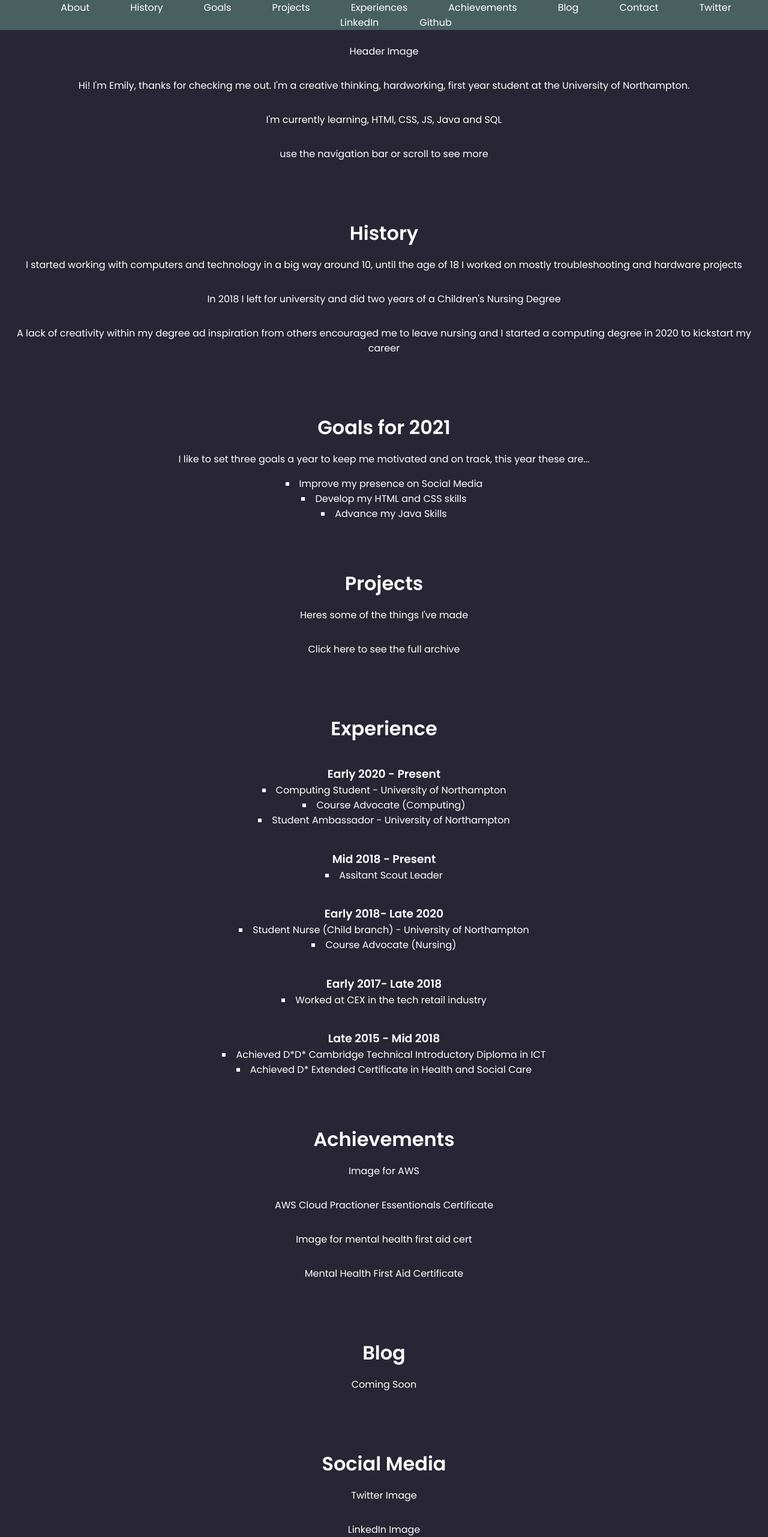
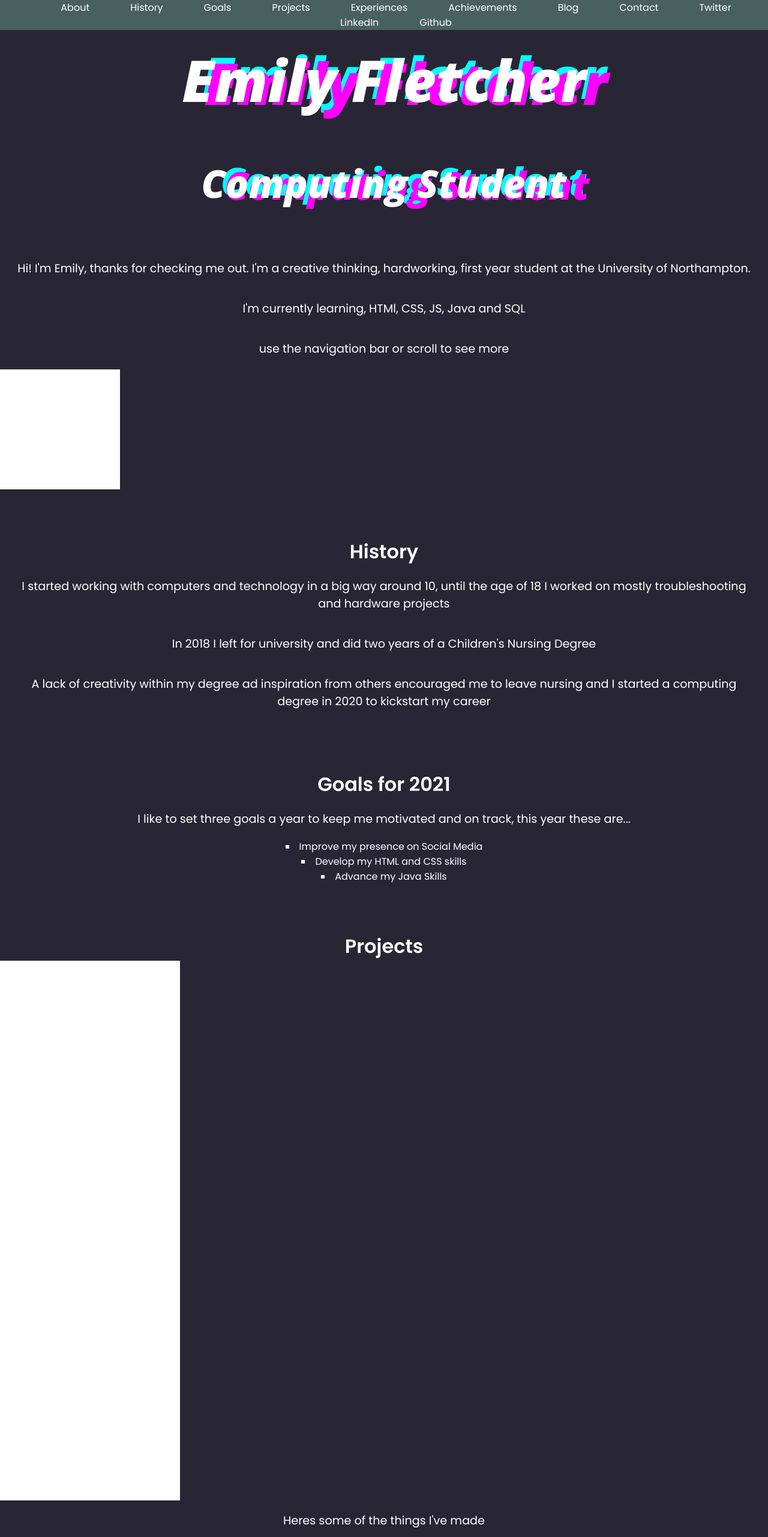
Before and after one commit to EmilyF99/Personal-Website-2021, a plain HTML site: page index.html in a window 1280 px wide. Shown: the top 2563 px of the page at 60% size. Drawn offline with nearby package versions, Linux system fonts and the light colour scheme.

Commit message:
Added header and image placeholder(incorrect pos)

```diff
--- a/desktop.css
+++ b/desktop.css
@@ -25,6 +25,27 @@ body {
                          "contact"
                          "footer";
 }
+
+h1 {
+    font-family: 'Poppins', sans-serif;
+}
+
+h3 {
+    font-family: 'Poppins', sans-serif;
+    padding-top: 2em;
+}
+
+p {
+    font-family: 'Poppins', sans-serif;
+    padding: 1em;
+    font-size: 1.2em;
+}
+
+li {
+    font-family: 'Poppins', sans-serif;
+    list-style: square;
+}
+
 nav {
     position:fixed;
     background-color: #486060;
@@ -38,13 +59,72 @@ nav li{
     grid-area:nav-behind;
 }
 
-.landing {
+.landing h1 {
     grid-area:landing;
+    font-family:'Open Sans', sans-serif;
+    font-size:6em;
+}
+
+.landing h1:nth-of-type(2) {
+    grid-area:landing;
+    font-family:'Open Sans', sans-serif;
+    font-size:6em;
+    color: magenta;
+    position: absolute;
+    z-index: -1;
+    top:72px;
+    left: 340px;
+}
+
+.landing h1:nth-of-type(3) {
+    grid-area:landing;
+    font-family:'Open Sans', sans-serif;
+    font-size:6em;
+    color: cyan;
+    position: absolute;
+    top:62px;
+    left: 336px;
+    z-index: -2;
+}
+
+.landing p {
+    grid-area:landing;
+    font-family:'Open Sans', sans-serif;
+    font-size:4em;
+    color: white;
+}
+
+.landing p:nth-of-type(2){
+    grid-area:landing;
+    font-family:'Open Sans', sans-serif;
+    font-size:4em;
+    color: magenta;
+    position: absolute;
+    top: 201px;
+    left: 310px;
+    z-index: -1;
+}
+
+.landing p:nth-of-type(3){
+    grid-area:landing;
+    font-family:'Open Sans', sans-serif;
+    font-size:4em;
+    color: cyan;
+    position: absolute;
+    top: 194px;
+    left: 304px;
+    z-index: -2;
 }
 
 .about {
     grid-area:about;
     padding-bottom: 5em;
+}
+
+.about-img {
+    height: 200px;
+    width:200px;
+    background-color:white;
 }
 
 .history {
@@ -62,9 +142,39 @@ nav li{
     padding-bottom: 5em;
 }
 
+.project-1 {
+    height: 300px;
+    width: 300px;
+    background-color:white;
+}
+
+.project-2 {
+    height: 300px;
+    width: 300px;
+    background-color:white;
+}
+
+.project-3 {
+    height: 300px;
+    width: 300px;
+    background-color:white;
+}
+
 .experiences {
     grid-area:experiences;
     padding-bottom: 5em;
+}
+
+.achievement-1 {
+    height: 300px;
+    width: 300px;
+    background-color:white;
+}
+
+.achievement-2{
+    height: 300px;
+    width: 300px;
+    background-color:white;
 }
 
 .achievements {
@@ -82,6 +192,24 @@ nav li{
     padding-bottom: 5em;
 }
 
+.twitter{
+    height: 300px;
+    width: 300px;
+    background-color:white;
+}
+
+.linkedIn{
+    height: 300px;
+    width: 300px;
+    background-color:white;
+}
+
+.gitHub{
+    height: 300px;
+    width: 300px;
+    background-color:white;
+}
+
 .contact {
     grid-area:contact;
     padding-bottom: 5em;
@@ -90,21 +218,3 @@ nav li{
 footer {
     grid-area: footer;
 }
-h1 {
-    font-family: 'Poppins', sans-serif;
-}
-
-h3 {
-    font-family: 'Poppins', sans-serif;
-    padding-top: 2em;
-}
-
-p {
-    font-family: 'Poppins', sans-serif;
-    padding: 1em;
-}
-
-li {
-    font-family: 'Poppins', sans-serif;
-    list-style: square;
-}
--- a/index.html
+++ b/index.html
@@ -6,6 +6,7 @@
             <link rel="stylesheet" href="desktop.css"/>
             <link rel="preconnect" href="https://fonts.gstatic.com">
             <link href="https://fonts.googleapis.com/css2?family=Poppins:wght@400;600&display=swap" rel="stylesheet">
+            <link href="https://fonts.googleapis.com/css2?family=Open+Sans:ital,wght@1,800&display=swap" rel="stylesheet">
         </head>
         <body>
             <nav>
@@ -27,14 +28,21 @@
                 <div class="nav-behind">
                     <p>Hidden</p>
                 </div>
+
                 <div class="landing">
-                    <p>Header Image</p>
+                    <h1>Emily Fletcher</h1>
+                    <h1>Emily Fletcher</h1>
+                    <h1>Emily Fletcher</h1>
+                    <p>Computing Student</p>
+                    <p>Computing Student</p>
+                    <p>Computing Student</p>
                 </div>
 
                 <div class="about">
                     <p>Hi! I'm Emily, thanks for checking me out. I'm a creative thinking, hardworking, first year student at the University of Northampton.</p>
                     <p>I'm currently learning, HTMl, CSS, JS, Java and SQL</p>
                     <p>use the navigation bar or scroll to see more</p>
+                    <div class="about-img"></div>
                 </div>
 
                 <div class="history">
@@ -54,6 +62,9 @@
 
                 <div class="projects">
                     <h1>Projects</h1>
+                    <div class="project-1"></div>
+                    <div class="project-2"></div>
+                    <div class="project-3"></div>
                     <p>Heres some of the things I've made</p>
                     <p>Click here to see the full archive</p>
                 </div>
@@ -77,6 +88,8 @@
                 </div>
                 <div class="achievements">
                     <h1>Achievements</h1>
+                    <div class="achievement-1"></div>
+                    <div class="achievement-2"></div>
                     <p>Image for AWS</p>
                     <p>AWS Cloud Practioner Essentionals Certificate</p>
                     <p>Image for mental health first aid cert</p>
@@ -89,6 +102,9 @@
                 </div>
                 <div class="socials">
                     <h1>Social Media</h1>
+                    <div class="twitter"></div>
+                    <div class="linkedIn"></div>
+                    <div class="github"></div>
                     <p>Twitter Image</p>
                     <p>LinkedIn Image</p>
                     <p>Github Image</p>
```
